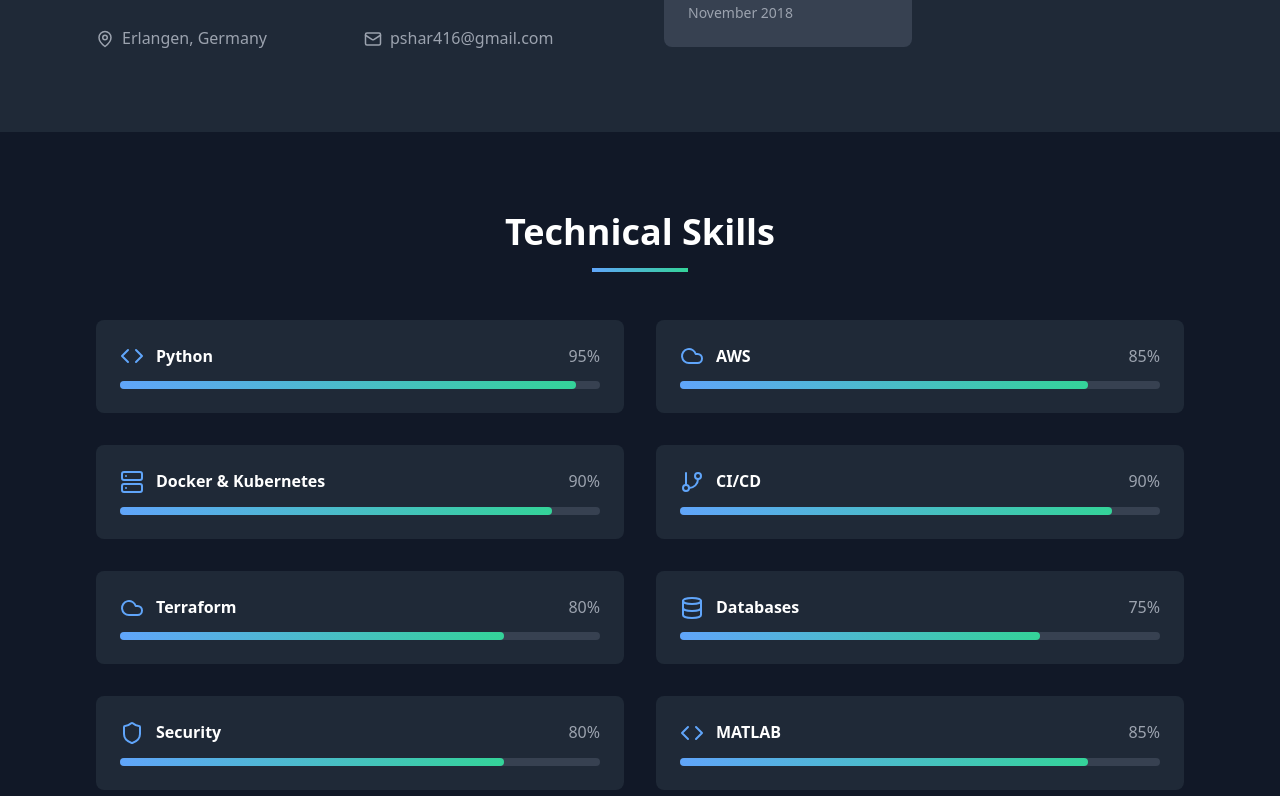
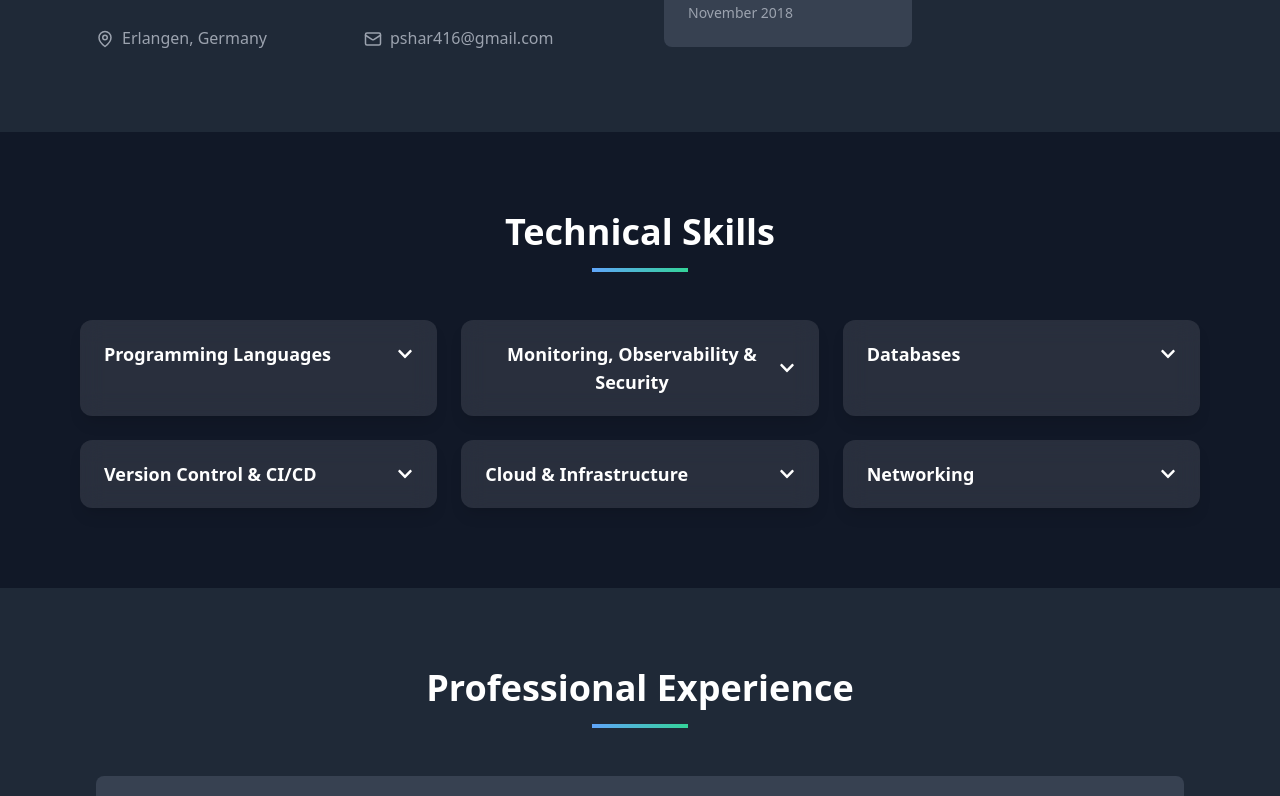
Before and after one commit to Pshar10/React_Web_CI_CD, a React (Vite) app: page / in a window 1280 px wide. Shown: the part 1244-2040 px from the top of the page. Built offline with nearby package versions, Linux system fonts and the light colour scheme.

Commit message:
changes to ui

```diff
--- a/package.json
+++ b/package.json
@@ -12,7 +12,8 @@
   "dependencies": {
     "lucide-react": "^0.344.0",
     "react": "^18.3.1",
-    "react-dom": "^18.3.1"
+    "react-dom": "^18.3.1",
+    "react-icons": "^5.5.0"
   },
   "devDependencies": {
     "@eslint/js": "^9.9.1",
--- a/src/App.tsx
+++ b/src/App.tsx
@@ -1,4 +1,6 @@
 import React, { useState, useEffect, useRef } from 'react';
+import { FaChevronDown, FaChevronUp } from 'react-icons/fa';
+
 import {
   Github,
   Linkedin,
@@ -61,6 +63,45 @@
     };
   }, []);
 
+
+  const skillCategories = [
+  {
+    title: 'Programming Languages',
+    skills: ['Python', 'C++', 'MATLAB'],
+  },
+  {
+    title: 'Monitoring, Observability & Security',
+    skills: ['Grafana', 'Prometheus', 'CloudWatch', 'OWASP', 'Trivy', 'SonarQube'],
+  },
+  {
+    title: 'Databases',
+    skills: ['MySQL', 'DynamoDB', 'PostgreSQL'],
+  },
+  {
+    title: 'Version Control & CI/CD',
+    skills: ['GitHub', 'ArgoCD', 'Jenkins'],
+  },
+  {
+    title: 'Cloud & Infrastructure',
+    skills: ['AWS', 'Terraform', 'Docker', 'Kubernetes', 'Ansible'],
+  },
+  {
+    title: 'Networking',
+    skills: ['VPC', 'Subnets', 'CIDR Blocks', 'Internet Gateway', 'Route 53', 'Load Balancers (ALB/NLB)'],
+  },
+];
+
+
+const [openIndex, setOpenIndex] = useState<number | null>(null);
+
+
+  const toggleCategory = (index: number) => {
+  setOpenIndex(openIndex === index ? null : index);
+};
+
+
+
+
   // Smooth scroll to section
   const scrollToSection = (sectionId: string) => {
     const element = document.getElementById(sectionId);
@@ -73,6 +114,14 @@
     }
     setIsMenuOpen(false);
   };
+
+  const [openCard, setOpenCard] = useState<number | null>(null);
+
+  const toggleCard = (index: number) => {
+    setOpenCard(openCard === index ? null : index);
+  };
+
+
 
   const skills = [
     { name: 'Python', level: 95, icon: Code },
@@ -423,7 +472,7 @@
       </section>
 
       {/* Skills Section */}
-      <section id="skills" className="py-20 bg-gray-900">
+      {/* <section id="skills" className="py-20 bg-gray-900">
         <div className="max-w-6xl mx-auto px-4 sm:px-6 lg:px-8">
           <div className="text-center mb-12" id="skills-header">
             <h2 className={`text-4xl font-bold mb-4 text-white transition-all duration-1000 ${
@@ -465,7 +514,62 @@
             ))}
           </div>
         </div>
-      </section>
+      </section> */}
+
+
+      <section id="skills" className="py-20 bg-gray-900 text-white">
+      <div className="max-w-6xl mx-auto px-4">
+        <div className="text-center mb-12">
+          <h2 className="text-4xl font-bold mb-4 text-white">Technical Skills</h2>
+          <div className="w-24 h-1 bg-gradient-to-r from-blue-400 to-emerald-400 mx-auto"></div>
+        </div>
+
+        {/* Responsive Card Grid */}
+        <div className="grid grid-cols-1 sm:grid-cols-2 lg:grid-cols-3 gap-6">
+          {skillCategories.map((category, index) => {
+            const isOpen = openCard === index;
+
+            return (
+              <div
+                key={index}
+                className={`rounded-xl bg-white/10 backdrop-blur-md shadow-lg transition-all duration-500 overflow-hidden hover:shadow-2xl`}
+              >
+                {/* Card Header */}
+                <button
+                  onClick={() => toggleCard(index)}
+                  className="w-full px-6 py-5 flex justify-between items-center focus:outline-none"
+                >
+                  <span className="text-lg font-semibold text-white">{category.title}</span>
+                  <span className="text-white">
+                    {isOpen ? <FaChevronUp /> : <FaChevronDown />}
+                  </span>
+                </button>
+
+                {/* Dropdown Content */}
+                <div
+                  className={`transition-all duration-700 ease-in-out overflow-hidden
+                    ${isOpen ? 'max-h-96 opacity-100 py-4 px-6' : 'max-h-0 opacity-0 px-6'}
+                  `}
+                >
+                  <div className="grid grid-cols-2 gap-3 text-sm">
+                    {category.skills.map((skill, idx) => (
+                      <div
+                        key={idx}
+                        className="bg-white/10 hover:bg-white/20 text-center rounded-md py-2 px-3 transition-all duration-300 shadow-sm"
+                      >
+                        {skill}
+                      </div>
+                    ))}
+                  </div>
+                </div>
+              </div>
+            );
+          })}
+        </div>
+      </div>
+    </section>
+
+
 
       {/* Experience Section */}
       <section id="experience" className="py-20 bg-gray-800">
```
Also changed, not shown: 1 other file (tests, documents, lock files or other folders).
